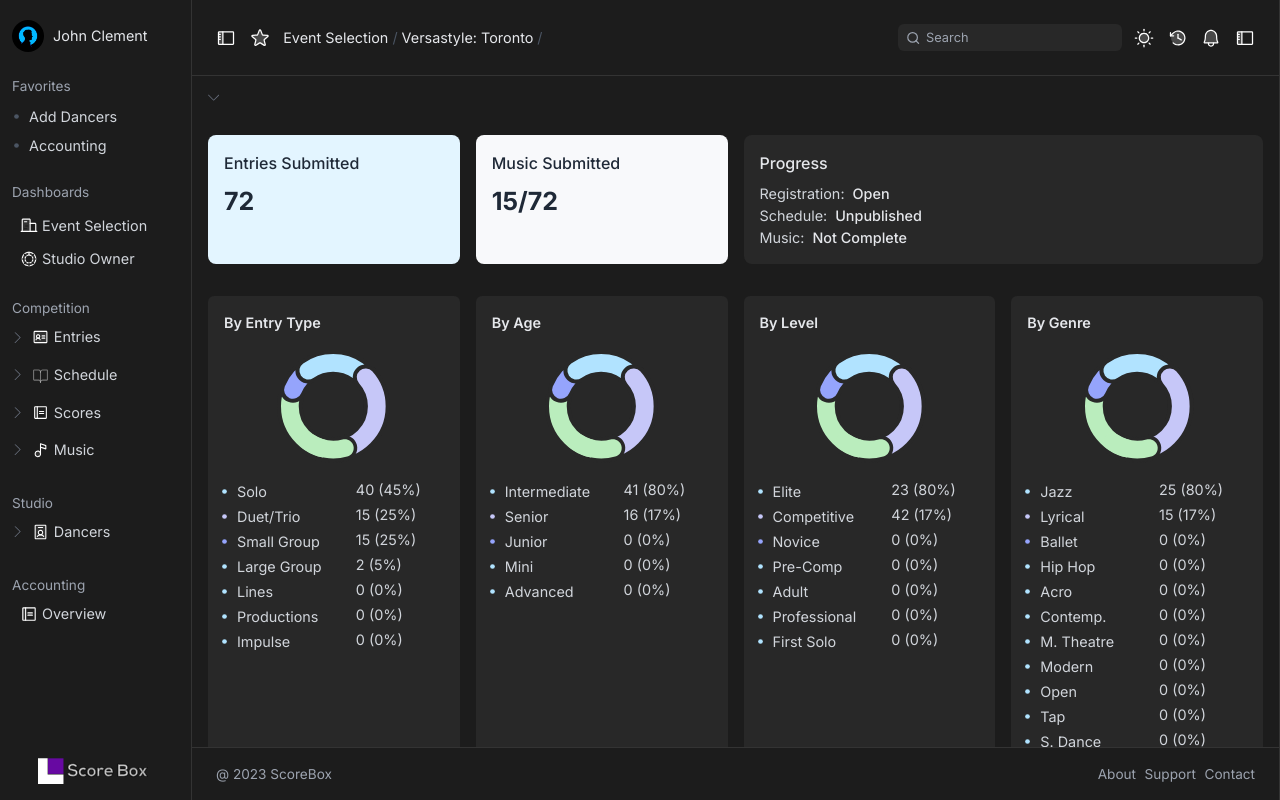
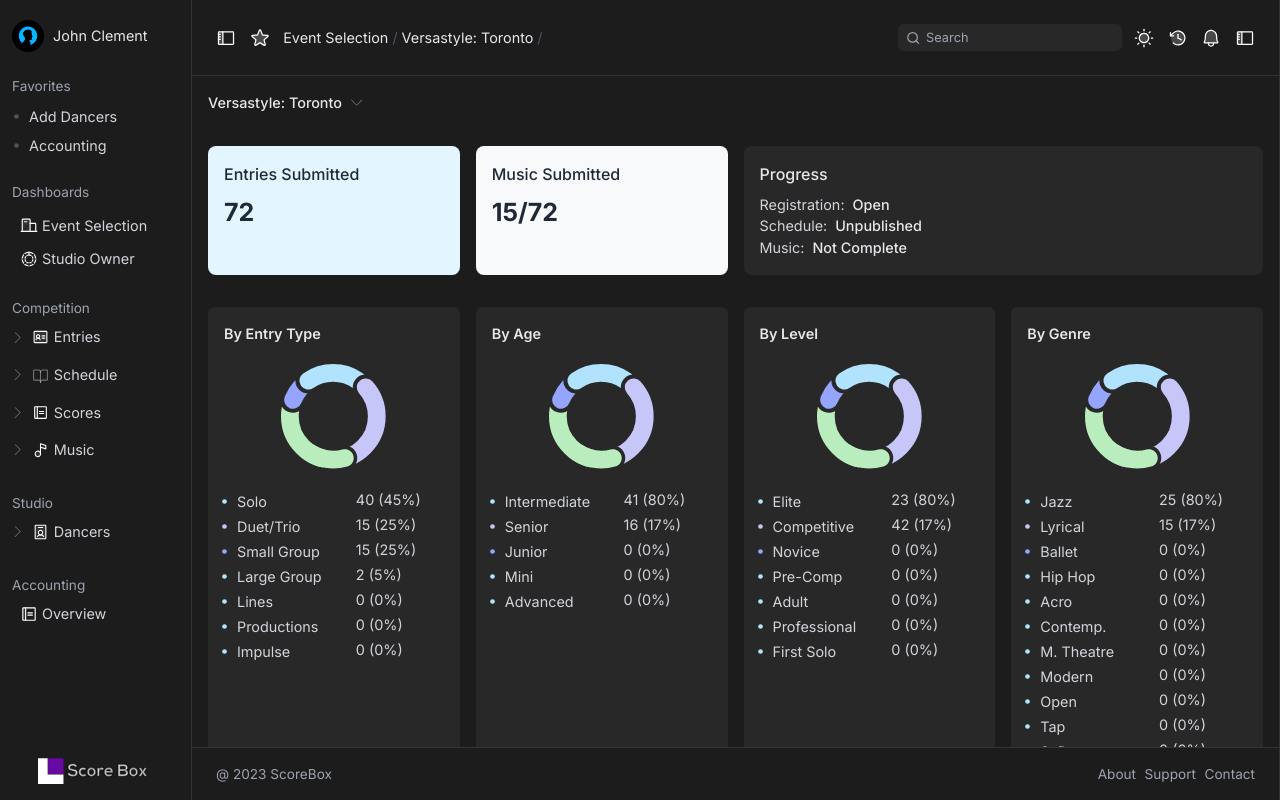
Before and after one commit to okoyecharles/atop-web-tech-takehome, a React (Create React App) app: page /events/1 in a window 1280 px wide. Built offline with nearby package versions, Linux system fonts and the light colour scheme.

Commit message:
Update Details.js

```diff
--- a/src/features/pages/Details.js
+++ b/src/features/pages/Details.js
@@ -15,7 +15,7 @@ const Details = () => {
   return (
     <div className="p-4">
       <h2 className="text-gray-200 flex items-center gap-[1ch] font-medium">
-        {event?.subtitle}{" "}
+        {event?.titles[0]}{" "}
         <SlArrowDown className={`text-xsm mr-1 text-gray-500`} />
       </h2>
 
```
